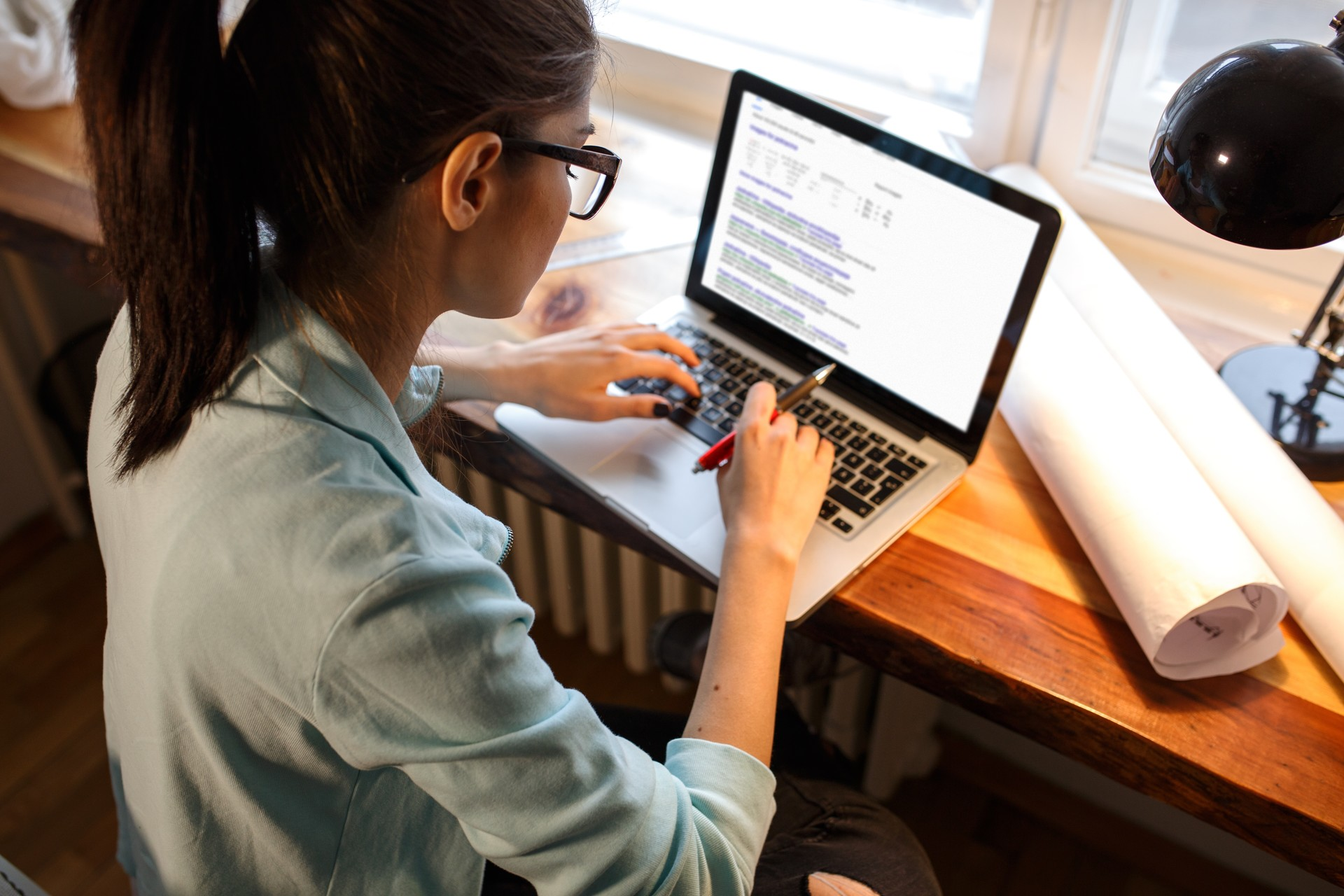
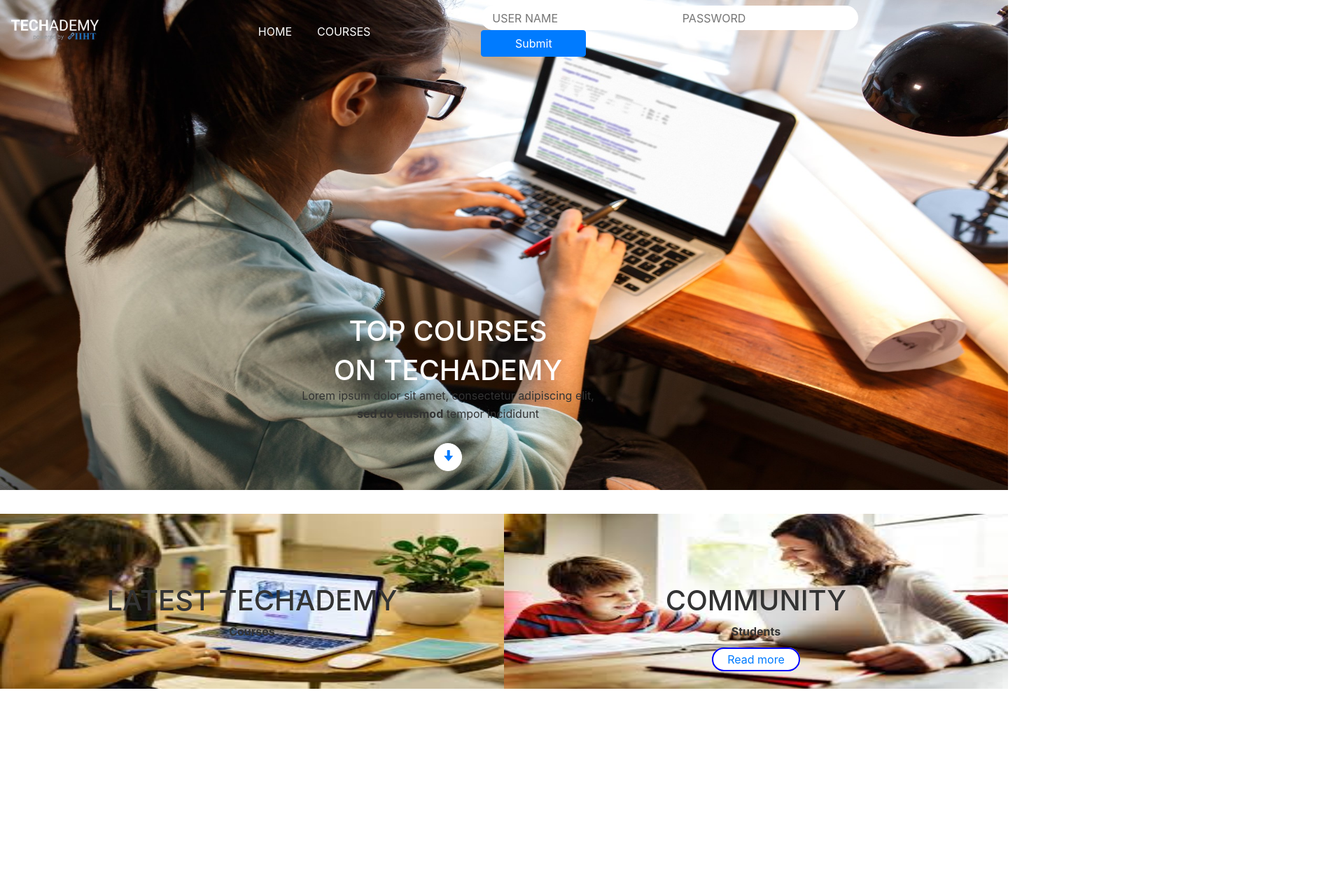
Before and after one commit to nandeeshasb/LMSTechademy, a website: page dest/index.html in a window 1280 px wide. Shown: the whole page at 70% size, 1920 px wide, since content can reach past the window. After the commit the page ends 984 px from the top, so only its background shows below. Drawn offline with Linux system fonts and the light colour scheme.

Commit message:
images added folder

```diff
--- a/dest/css/application.css
+++ b/dest/css/application.css
@@ -1,3 +1,88 @@
-section {
-	width: 100%;
+.img-head{
+	width: 1440px;
+	height: 700px;
+	display: flex;
 }
+nav {
+	margin-top: -700px;
+}
+.tech1{
+	background-image: url("../img/techademy.png");
+	background-size: 100%;
+	background-repeat: no-repeat;
+	font-size: 22px;
+	color: transparent;
+	width: 150px;
+}
+.navbar-nav {
+	margin-left: 200px;
+}
+.nav-item {
+	margin-left: 20px;
+}
+.nav-link {
+	color: #fff;
+}
+.head-form {
+	margin-left: 150px;
+}
+input {
+	height: 35px;
+	margin-top: 5px;
+	border-radius: 50px;
+	border:1px solid #fff;
+	padding-left: 15px;
+}
+.submit {
+
+ width: 150px;
+ border-radius: 50px;
+}
+.head-center {
+	margin-top: 360px;
+	color: #fff;
+
+}
+.head-center p {
+	line-height: 0.6em;
+}
+.center-btn {
+	margin-top: 20px;
+	border-radius: 50px;
+	width: 40px;
+	height: 40px;
+	border:1px solid #fff;
+	background-color: #fff;
+	padding-top: 10px;
+}
+.column-layout {
+	display: flex;
+	margin-top: 62px;
+}
+.img-left {
+	width: 720px;
+	height:250px;
+}
+.column-left h1,p{
+	margin-top: -150px;
+	color: #333;
+}
+.column-right h1,p{
+	margin-top: -150px;
+	color: #333;
+}
+.img-right {
+	width: 720px;
+	height:250px;
+
+}
+.column-right a:hover {
+
+	text-decoration: none;
+}
+.column-right a {
+	border:2px solid blue;
+	border-radius: 50px;
+	padding: 5px 20px;
+	background-color: #fff;
+}
--- a/dest/index.html
+++ b/dest/index.html
@@ -8,11 +8,52 @@
 		<link rel="stylesheet" type="text/css" href="css/bootstrap.min.css">
 	</head>
 <body>
-	<section>
+	<section class="head-section">
 		<div>
-			<img src="../img/learn-lang.jpg"/>
+			<img src="../img/learn-lang.jpg" class="img-head" />
+				<nav class="navbar navbar-expand">
+					<div class="tech1">techademy</div>
+					<div>
+						<ul class="navbar-nav">
+							<li class="nav-item"><a href="#" class="nav-link"> HOME</a></li>
+							<li class="nav-item"><a href="#" class="nav-link"> COURSES</a></li>
+						</ul>
+					</div>
+					<div class="head-form">
+						<input type="text" name="name" placeholder="USER NAME">
+						<input type="pasword" name="name" placeholder="PASSWORD">
+						<button class="btn btn-primary submit" href="#" type="submit">Submit</button>
+					</div>
+				</nav>
 		</div>
 
+		<div class="head-center text-center">
+			<h1>TOP COURSES</h1>
+			<h1>ON TECHADEMY</h1>
+			<p>Lorem ipsum dolor sit amet, consectetur adipiscing elit,</p>
+			<p> <strong>sed do eiusmod</strong> tempor incididunt</p>
+		</div>
+
+		<div class="text-center">
+			<a href="#"><span class="glyphicon glyphicon-arrow-down center-btn"></span></a>
+		</div>
+	</section>
+	<!--section end fisrt-->
+
+	<section class="content-section">
+		<div class="column-layout">
+			<div class="column-left text-center">
+				<img src="../img/img-user1.jpg" class="img-left">
+					<h1>LATEST TECHADEMY</h1>
+					<p><strong>Courses</strong></p>
+			</div>
+			<div class="column-right text-center">
+				<img src="../img/learn-user.jpg" class="img-right">
+					<h1>COMMUNITY</h1>
+					<p><strong>Students</strong></p>
+					<a href="#" >Read more</a>
+			</div>
+		</div>
 	</section>
 	<!--javascript start-->
 	<script type="text/javascript" href="js/application.js"></script>
--- a/src/css/application.css
+++ b/src/css/application.css
@@ -1,3 +1,88 @@
-section {
-	width: 100%;
+.img-head{
+	width: 1440px;
+	height: 700px;
+	display: flex;
 }
+nav {
+	margin-top: -700px;
+}
+.tech1{
+	background-image: url("../img/techademy.png");
+	background-size: 100%;
+	background-repeat: no-repeat;
+	font-size: 22px;
+	color: transparent;
+	width: 150px;
+}
+.navbar-nav {
+	margin-left: 200px;
+}
+.nav-item {
+	margin-left: 20px;
+}
+.nav-link {
+	color: #fff;
+}
+.head-form {
+	margin-left: 150px;
+}
+input {
+	height: 35px;
+	margin-top: 5px;
+	border-radius: 50px;
+	border:1px solid #fff;
+	padding-left: 15px;
+}
+.submit {
+
+ width: 150px;
+ border-radius: 50px;
+}
+.head-center {
+	margin-top: 360px;
+	color: #fff;
+
+}
+.head-center p {
+	line-height: 0.6em;
+}
+.center-btn {
+	margin-top: 20px;
+	border-radius: 50px;
+	width: 40px;
+	height: 40px;
+	border:1px solid #fff;
+	background-color: #fff;
+	padding-top: 10px;
+}
+.column-layout {
+	display: flex;
+	margin-top: 62px;
+}
+.img-left {
+	width: 720px;
+	height:250px;
+}
+.column-left h1,p{
+	margin-top: -150px;
+	color: #333;
+}
+.column-right h1,p{
+	margin-top: -150px;
+	color: #333;
+}
+.img-right {
+	width: 720px;
+	height:250px;
+
+}
+.column-right a:hover {
+
+	text-decoration: none;
+}
+.column-right a {
+	border:2px solid blue;
+	border-radius: 50px;
+	padding: 5px 20px;
+	background-color: #fff;
+}
```
Also changed, not shown: src/views/index.html (+43 -2 lines), dest/img/img-user1.jpg (added), src/img/img-user1.jpg (added).
